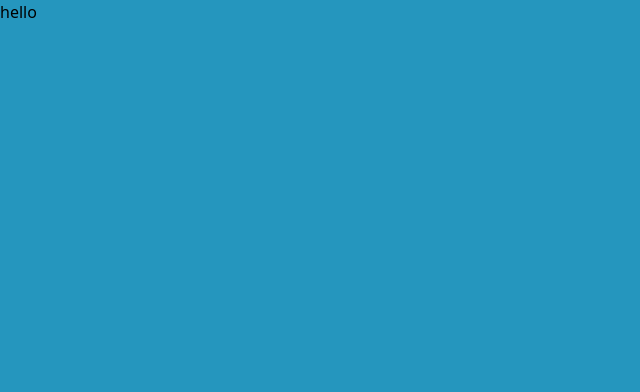
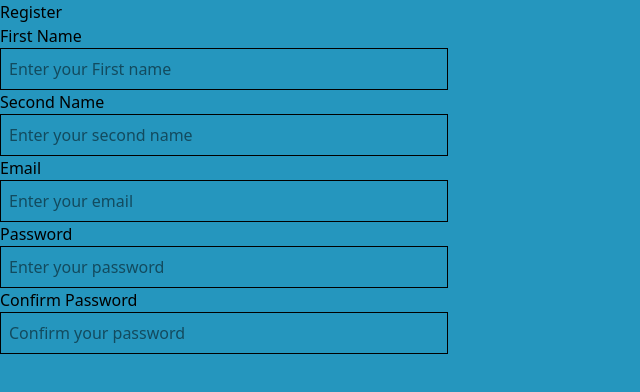
Before and after one commit to nianod/NodeJS-STK-Push, a React (Vite) app in the folder Client/: page /register in a window 1280 px wide. Shown: the top 392 px of the page, without its empty margins (0-640 px from the left). Built offline with nearby package versions, Linux system fonts and the light colour scheme.

Commit message:
Register

```diff
--- a/Client/src/Pages/Register.jsx
+++ b/Client/src/Pages/Register.jsx
@@ -1,8 +1,56 @@
+import { useState } from "react"
 
 const Register = () => {
+    const [firstName, setFirstName] = useState('')
+    const [secondName, setSecondName] = useState('')
+    const [email, setEmail] = useState('')
+    const [password1, setPassword1] = useState('')
+    const [password2, setPassword2] = useState('')
   return (
-    <div>
-      <h1>hello</h1>
+    <div className="">
+      <form className="max-w-md flex flex-col align-center justify-center">
+        <h1>Register</h1>
+        <label className="block">First Name</label>
+        <input
+         className="border p-2 w-full focus:outline-none focus:ring-2 focus:ring-amber-400"
+         type="text"
+         placeholder="Enter your First name"
+         value={firstName}
+         onChange={(e) => setFirstName(e.target.value)}
+        />
+        <label className="block">Second Name</label>
+        <input
+         className="border p-2 w-full focus:outline-none focus:ring-2 focus:ring-amber-400"
+         type="text"
+         placeholder="Enter your second name"
+         value={secondName}
+         onChange={(e) => setSecondName(e.target.value)}
+        />
+        <label className="block">Email</label>
+        <input
+         className="border p-2 w-full focus:outline-none focus:ring-2 focus:ring-amber-400"
+         type="email"
+         placeholder="Enter your email"
+         value={email}
+         onChange={(e) => setEmail(e.target.value)}
+        />
+        <label className="block">Password</label>
+        <input
+         className="border p-2 w-full focus:outline-none focus:ring-2 focus:ring-amber-400"
+         type="password"
+         placeholder="Enter your password"
+         value={password1}
+         onChange={(e) => setPassword1(e.target.value)}
+        />
+        <label className="block">Confirm Password</label>
+        <input
+         className="border p-2 w-full focus:outline-none focus:ring-2 focus:ring-amber-400"
+         type="password"
+         placeholder="Confirm your password"
+         value={password2}
+         onChange={(e) => setPassword2(e.target.value)}
+        />
+      </form>
     </div>
   )
 }
```
